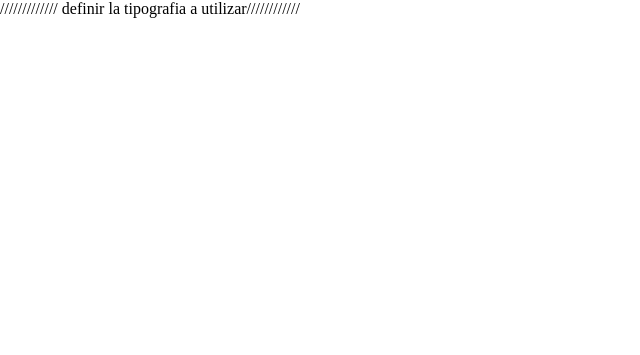
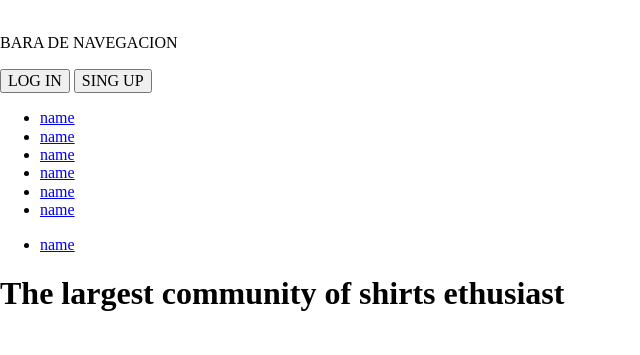
Before and after one commit to diegohorovitz/grupo_6_storedecamisetas, a website: page views/index.html in a window 1280 px wide. Shown: the whole page, without its empty margins (0-640 px from the left). Drawn offline with Linux system fonts and the light colour scheme.

Commit message:
lucas 14 de Julio

```diff
--- a/views/index.html
+++ b/views/index.html
@@ -6,12 +6,39 @@
     <meta name="viewport" content="width=device-width, initial-scale=1.0">
     <link rel="stylesheet" href="/css/normalize.css">
     <link rel="stylesheet" href="/css/styles.css">
-
- ///////////// definir la tipografia a utilizar////////////
-
     <title>Store de camisetas</title>
 </head>
 <body>
-
+    <header class="main-header">
+        <nav class="top-nav-bar">
+            <img src="" class="logo">
+            <p>BARA DE NAVEGACION</p>
+            <button>LOG IN</button>
+            <button>SING UP</button>
+        </nav>
+        <nav class="bottom-nav-bar">
+            <div class="left-bar">
+                <ul>
+                    <li><a href="#">name</a></li>
+                    <li><a href="#">name</a></li>
+                    <li><a href="#">name</a></li>
+                    <li><a href="#">name</a></li>
+                    <li><a href="#">name</a></li>
+                    <li><a href="#">name</a></li>
+                </ul>
+            </div>
+            <div class="right-bar">
+                <ul>
+                    <li><a href="#">name</a></li>
+                </ul>
+            </div>
+        </nav>
+    </header>
+    <main class="main">
+        <h1 class="main-title">The largest community of shirts ethusiast</h1>
+        <img src="" alt="" class="left-main-image">
+        <img src="" alt="" class="central-main-image">
+        <img src="" alt="" class="right-main-image">
+    </main>
 </body>
 </html>
```
